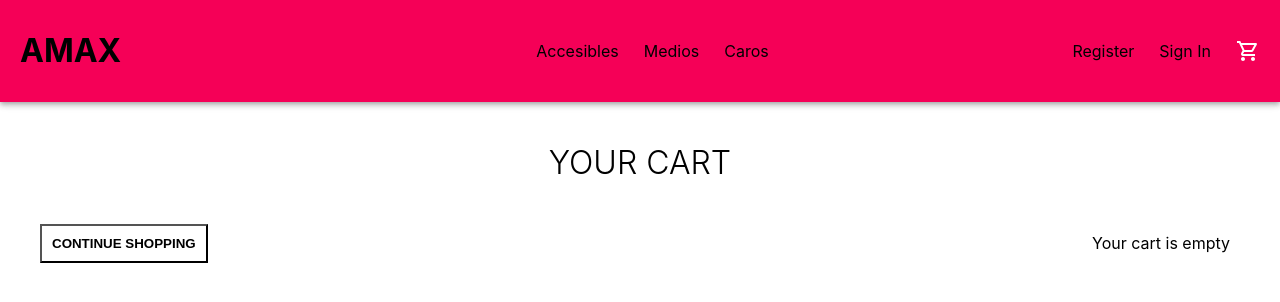
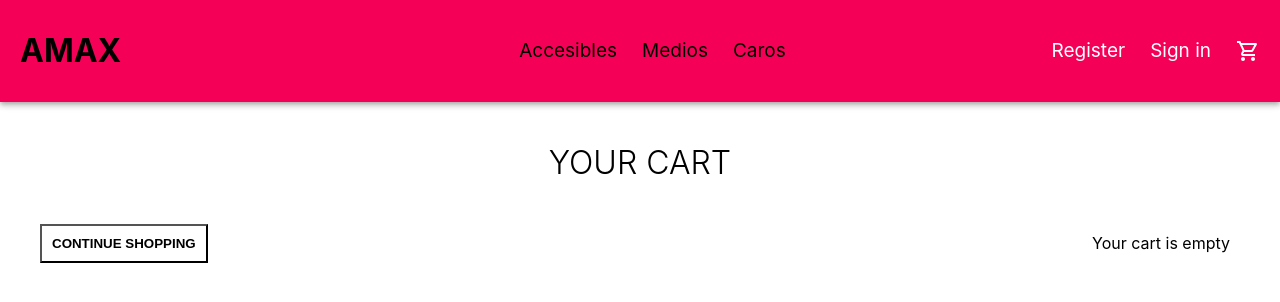
Before and after one commit to maxsantoro/Ecommerce-Coderhouse, a React (Create React App) app: page /cart in a window 1280 px wide. Shown: the top 302 px of the page. Built offline with nearby package versions, Linux system fonts and the light colour scheme.

Commit message:
agregando commit

```diff
--- a/src/App.js
+++ b/src/App.js
@@ -13,6 +13,7 @@ function App() {
       <NavBar/>
       <Routes>
         <Route path='/' element={<ItemListContainer />} />
+        <Route path='/itemList' element={<ItemListContainer />} />
         <Route path='/category/:idCategory' element={<ItemListContainer />} />
         <Route path='/item/:idItem' element={<ItemDetailContainer />} />
         <Route path='/cart' element={<Cart/>}/>
--- a/src/components/Cart.js
+++ b/src/components/Cart.js
@@ -100,6 +100,13 @@ const Cart = () => {
       date: serverTimestamp()
     };
 
+    let newOrder= {
+      buyer:context.userInfo,
+      items:itemsForDB,
+      date:serverTimestamp(),
+      total:context.calcTotal()
+    }
+
     console.log(order);
 
     const createOrderInFirestore = async () => {
--- a/src/components/ItemListContainer.js
+++ b/src/components/ItemListContainer.js
@@ -3,8 +3,7 @@ import { useEffect, useState } from "react";
 import Itemlist from "./ItemList";
 import { useParams } from "react-router";
 import { fetchData } from "../utils/firestoreFetch";
-/* import fetchProducts from "../utils/fetchProducts"; */
-/* const { products } = require("../utils/products"); */
+
 
 const ItemListContainer = () => {
   const [datos, setDatos] = useState([]);
--- a/src/components/navbar.js
+++ b/src/components/navbar.js
@@ -1,28 +1,70 @@
 import { AppBar } from "@material-ui/core";
 import { Link } from "react-router-dom";
 import CartWidget from "./CartWidget";
-import { Wrapper, Logo, MenuItem, Left, Center, Right } from './styledComponents';
+import {
+  Wrapper,
+  Logo,
+  MenuItem,
+  Left,
+  Center,
+  Right,
+} from "./styledComponents";
 
 const NavBar = () => {
   return (
     <AppBar color="secondary" position="relative">
       <Wrapper>
         <Left>
-                    <Link to='/' style={{textDecoration: "none", color: "white"}}><Logo>AMAX</Logo></Link>
+          <Link to="/" style={{ textDecoration: "none", color: "white" }}>
+            <Logo>AMAX</Logo>
+          </Link>
         </Left>
         <Center>
-                    <Link to='/category/1' style={{textDecoration: "none", color: "white"}}><MenuItem>Accesibles</MenuItem></Link>
-                    <Link to='/category/2' style={{textDecoration: "none", color: "white"}}><MenuItem>Medios</MenuItem></Link>
-                    <Link to='/category/3' style={{textDecoration: "none", color: "white"}}><MenuItem>Caros</MenuItem></Link>
+          <Link
+            to="/category/1"
+            style={{ textDecoration: "none", color: "white" }}
+          >
+            <MenuItem>Accesibles</MenuItem>
+          </Link>
+          <Link
+            to="/category/2"
+            style={{ textDecoration: "none", color: "white" }}
+          >
+            <MenuItem>Medios</MenuItem>
+          </Link>
+          <Link
+            to="/category/3"
+            style={{ textDecoration: "none", color: "white" }}
+          >
+            <MenuItem>Caros</MenuItem>
+          </Link>
         </Center>
         <Right>
-                    <MenuItem>Register</MenuItem>
-                    <MenuItem>Sign In</MenuItem>
-                    <MenuItem><Link to='/cart' style={{textDecoration: "none", color: "white"}}><CartWidget /></Link></MenuItem>
+        <MenuItem>
+            <Link
+              to="/register"
+              style={{ textDecoration: "none", color: "white" }}
+            >
+            Register
+            </Link>
+          </MenuItem>
+          <MenuItem>
+            <Link
+              to="/singin"
+              style={{ textDecoration: "none", color: "white" }}
+            >
+            Sign in
+            </Link>
+          </MenuItem>
+          <MenuItem>
+            <Link to="/cart" style={{ textDecoration: "none", color: "white" }}>
+              <CartWidget />
+            </Link>
+          </MenuItem>
         </Right>
       </Wrapper>
     </AppBar>
   );
-}
+};
 
 export default NavBar;
--- a/src/components/styledComponents.jsx
+++ b/src/components/styledComponents.jsx
@@ -45,8 +45,10 @@ const Right = styled.div`
 `;
 
 const MenuItem = styled.div`
-    font-size: 16px;
+    font-size: 19px;
+    justify-content:flex-start;
     cursor: pointer;
+    text-align: left;
     margin-left: 25px;
     color:black;
 `;
@@ -227,6 +229,6 @@ export {
     ProductAmountContainer, ProductAmount,
     ProductsContainer, ProductContainer,
     Circle, Image, Info, Icon,
-    DetailContainer, WrapperDetail, ImgContainer, ImageDetail, InfoContainer, Title, Desc, Price,
+    DetailContainer, WrapperDetail, ImgContainer, ImageDetail, InfoContainer, Title, Desc, Price,ButtonItemCount,
     WrapperCart, TitleCart, ContentCart, Product, ProductDetail, ImageCart, Details, PriceDetail, ProductPrice
 }
```
Also changed, not shown: src/components/ItemCount.js (+0 -45 lines), src/components/userContext.js (added, +13 -0 lines). Lines whose indentation alone changed are shown as unchanged.
